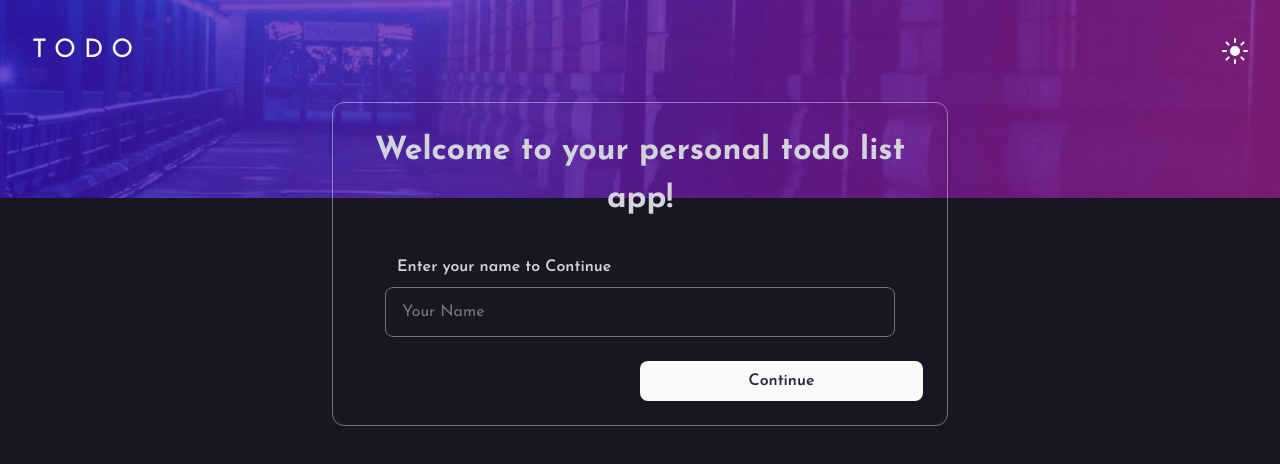
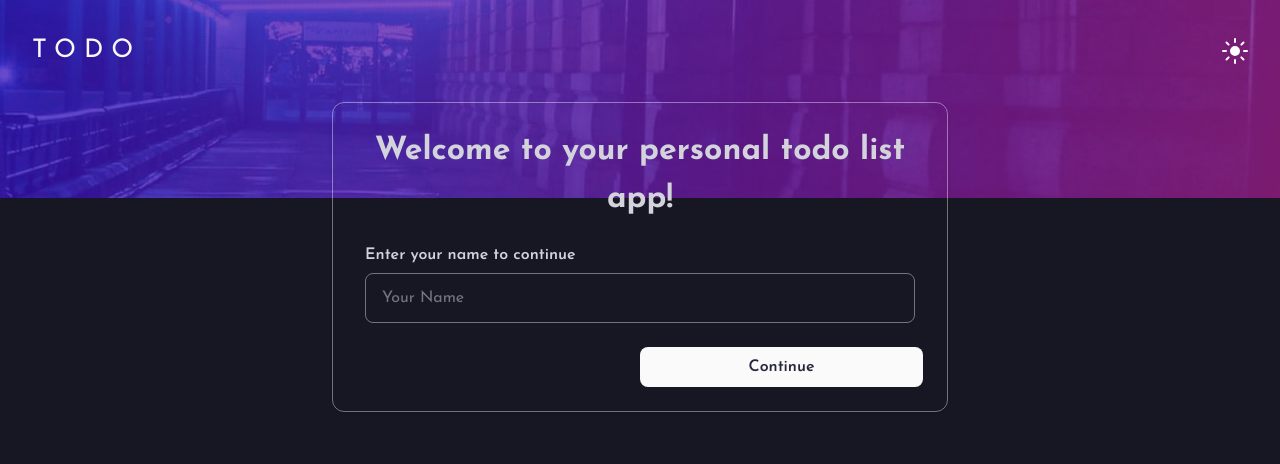
Before and after one commit to Olaniyi-Olamide/personal-todo-list-app, a React (Vite) app: page / in a window 1280 px wide. Shown: the top 464 px of the page. Built offline with nearby package versions, Linux system fonts and the light colour scheme.

Commit message:
update: improved opening page layouts

```diff
--- a/src/Components/OpeningPage.tsx
+++ b/src/Components/OpeningPage.tsx
@@ -17,21 +17,19 @@ export default function OpeningPage({ isDark }: Props) {
             Welcome to your personal todo list app!
           </h1>
         </CardHeader>
-        <p className="font-semibold dark:text-Gray300 text-Navy950  ml-[1.8rem] md:ml-[1.5rem] lg:ml-[4rem] ">
-          Enter your name to Continue
-        </p>
-        <CardContent className="mt-[-1rem]">
-          <form className="flex flex-col justify-center items-center gap-2">
-            {/* <label
+
+        <CardContent className="mt-[-0.8rem]">
+          <form className="px-[0.5rem]">
+            <label
               htmlFor=""
               className="font-semibold dark:text-Gray300 text-Navy950"
             >
-              Enter your name to Continue
-            </label> */}
+              Enter your name to continue
+            </label>
             <input
               type="text"
               placeholder="Your Name"
-              className="border dark:border-white/40 border-black/60 dark:text-Gray300 text-Navy950 py-2 lg:py-3 rounded-lg  w-[90%] px-4"
+              className="border dark:border-white/40 border-black/60 dark:text-Gray300 text-Navy950 py-2 lg:py-3 rounded-lg  w-[100%] px-4 mt-1.5"
             />
           </form>
         </CardContent>
```
